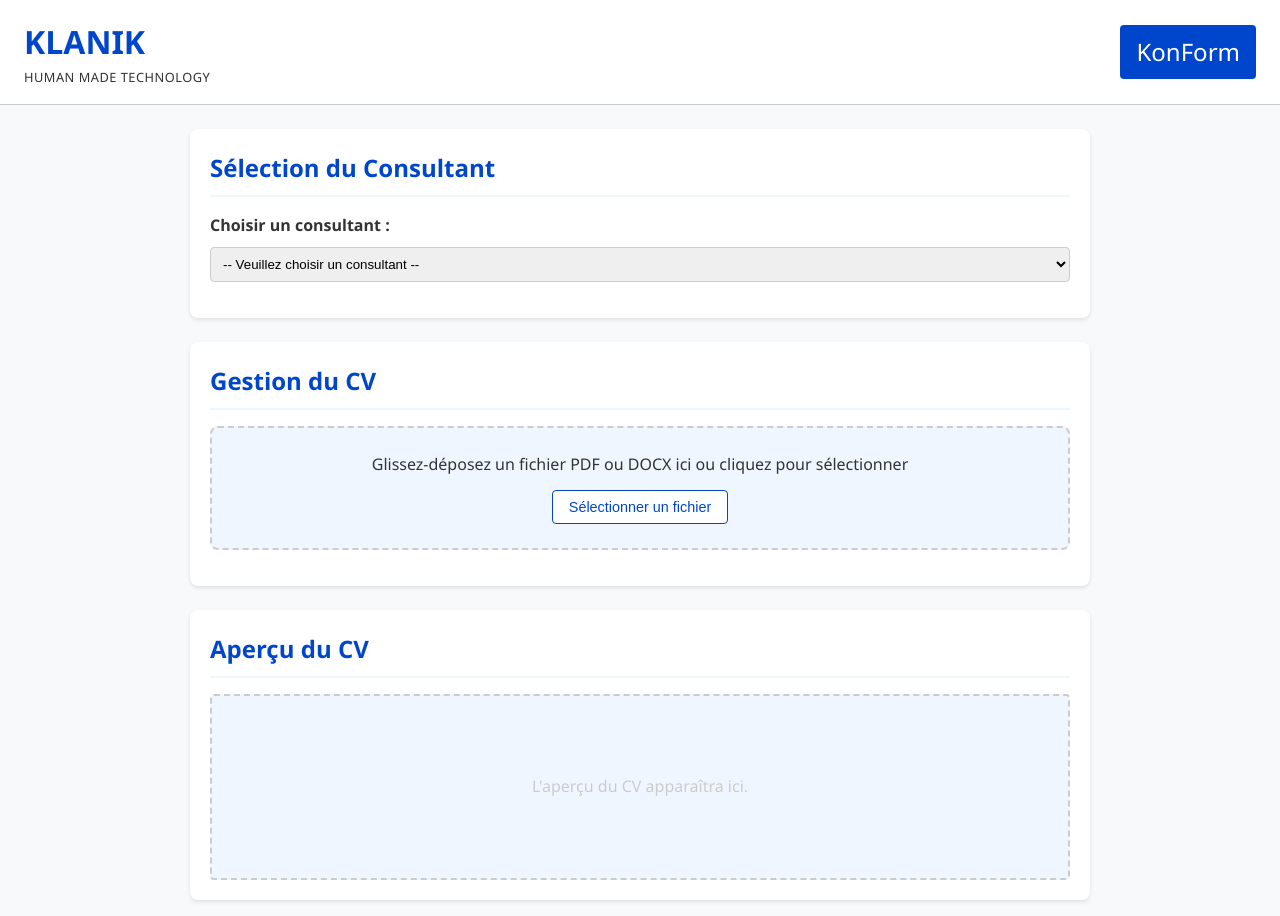
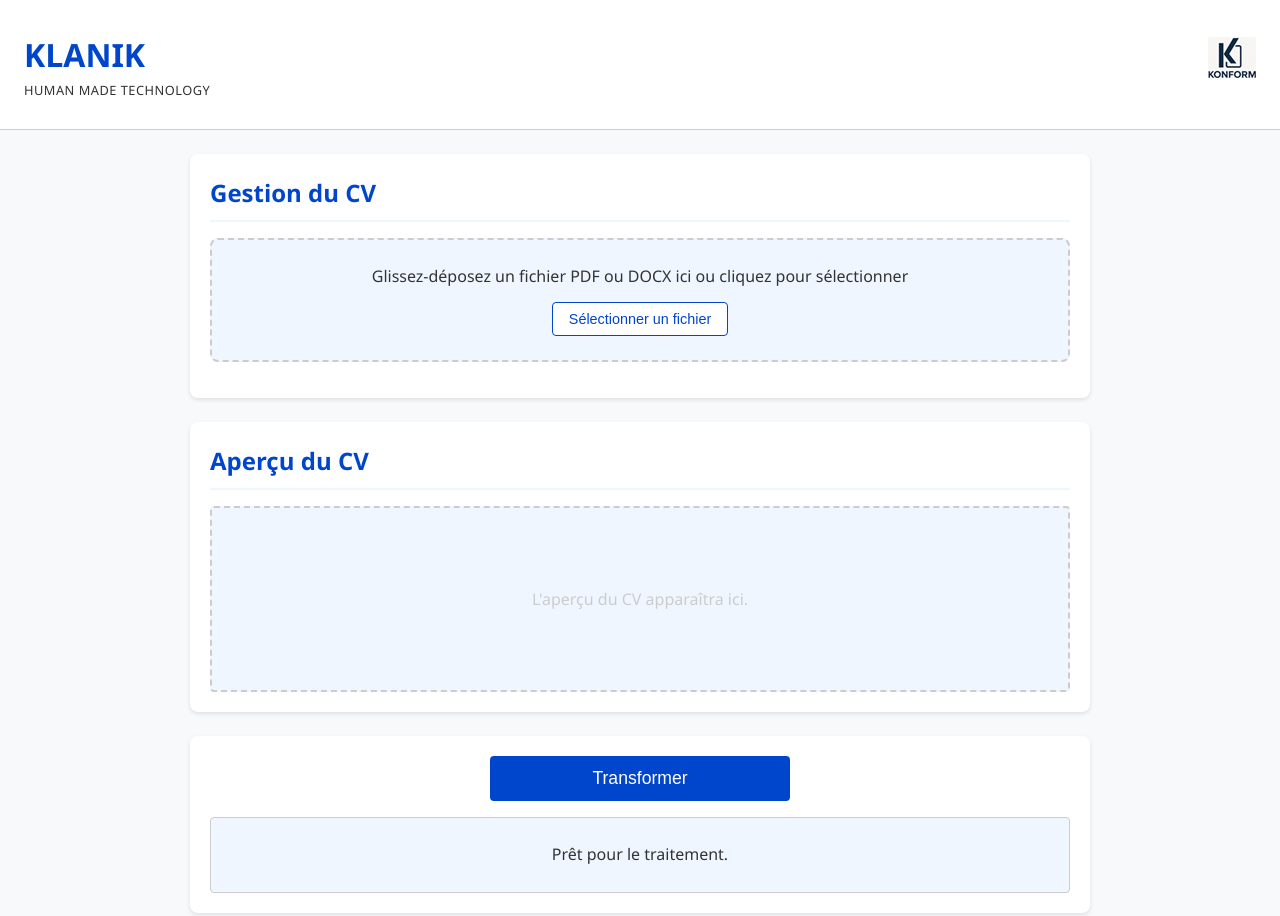
Before and after one commit to Jimmyjoe13/konform, a plain HTML site: page index.html in a window 1280 px wide. Shown: the top 916 px of the page. Drawn offline with Linux system fonts and the light colour scheme; a script that the page names is missing.

Commit message:
implémentation du logo konform et supression d'une section qui ne sert pas !

```diff
--- a/index.html
+++ b/index.html
@@ -13,26 +13,12 @@
             <span class="logo-text">KLANIK</span>
             <span class="logo-subtitle">HUMAN MADE TECHNOLOGY</span>
         </div>
-        <div class="app-title-container">
-            <h1>KonForm</h1>
+        <div>
+            <h1><img src="images/logo_konform.png" alt="logo KonForm"></h1>
         </div>
     </header>
 
     <main>
-        <section class="consultant-selection-section">
-            <h2>Sélection du Consultant</h2>
-            <div class="form-group">
-                <label for="consultant-select">Choisir un consultant :</label>
-                <select id="consultant-select" name="consultant">
-                    <option value="">-- Veuillez choisir un consultant --</option>
-                    <option value="consultant1">Jean Dupont</option>
-                    <option value="consultant2">Alice Martin</option>
-                    <option value="consultant3">Pierre Durand</option>
-                    <!-- D'autres consultants seront ajoutés dynamiquement -->
-                </select>
-            </div>
-        </section>
-
         <section class="cv-upload-section">
             <h2>Gestion du CV</h2>
             <div id="drop-zone" class="drop-zone-area">
```
Also changed, not shown: images/logo_konform.png (added).
